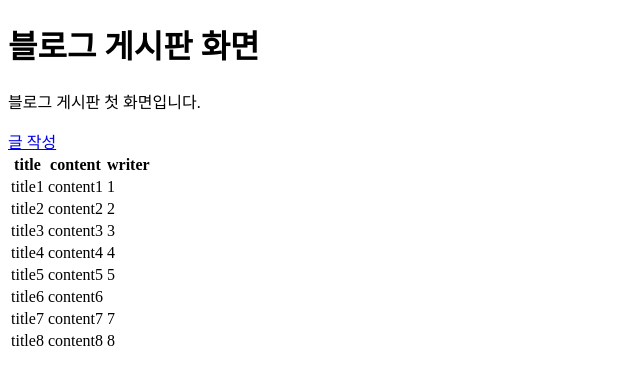
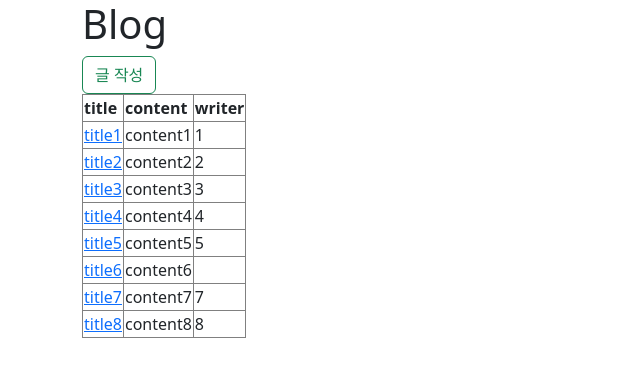
Before and after one commit to yoursin0330/BackendOrmi, a Django app: page /blog/ in a window 1280 px wide. Shown: the top 385 px of the page, without its empty margins (0-640 px from the left). Run offline with Django 4.2, Linux system fonts and the light colour scheme; data comes from the database, SQL or seed files in the repository; both versions use the stored data as it was after the commit.

Commit message:
06/21 게시판 상세페이지 작성

```diff
--- a/Django/myapp/blog/templates/blog/base.html
+++ b/Django/myapp/blog/templates/blog/base.html
@@ -3,10 +3,17 @@
   <head>
     <meta charset="UTF-8" />
     <meta name="viewport" content="width=device-width, initial-scale=1.0" />
+    <link href="https://cdn.jsdelivr.net/npm/bootstrap@5.2.3/dist/css/bootstrap.min.css" rel="stylesheet" integrity="sha384-rbsA2VBKQhggwzxH7pPCaAqO46MgnOM80zW1RWuH61DGLwZJEdK2Kadq2F9CUG65" crossorigin="anonymous">
     <title>블로그</title>
+
   </head>
   <body>
-    {% block content%}
-    {% endblock content%}
+    <div class="container">
+      <h1>Blog</h1>
+      {% block content%}
+      {% endblock content%}
+    </div>
+    <script src="https://cdn.jsdelivr.net/npm/@popperjs/core@2.11.6/dist/umd/popper.min.js" integrity="sha384-oBqDVmMz9ATKxIep9tiCxS/Z9fNfEXiDAYTujMAeBAsjFuCZSmKbSSUnQlmh/jp3" crossorigin="anonymous"></script>
+    <script src="https://cdn.jsdelivr.net/npm/bootstrap@5.2.3/dist/js/bootstrap.min.js" integrity="sha384-cuYeSxntonz0PPNlHhBs68uyIAVpIIOZZ5JqeqvYYIcEL727kskC66kF92t6Xl2V" crossorigin="anonymous"></script>
   </body>
 </html>
--- a/Django/myapp/blog/templates/blog/edit.html
+++ b/Django/myapp/blog/templates/blog/edit.html
@@ -1,4 +1,3 @@
 {% extends 'blog/base.html' %}
 {% block content %}
-<h1>블로그 게시판 화면</h1>
 {% endblock %}
--- a/Django/myapp/blog/templates/blog/write.html
+++ b/Django/myapp/blog/templates/blog/post_form.html
@@ -1,10 +1,9 @@
 {% extends 'blog/base.html' %}
 
 {% block content %}
-    <h1>블로그 글 작성 화면</h1>
     <form action="{% url 'blog:write' %}" method="post">
         {% csrf_token %}
         {{form.as_p}}
-        <input type="submit">
+        <input type="submit" class="btn btn-outline-success">
     </form>
 {% endblock %}
--- a/Django/myapp/blog/templates/blog/board.html
+++ b/Django/myapp/blog/templates/blog/post_list.html
@@ -1,16 +1,13 @@
 {% extends 'blog/base.html' %}
 {% block content %}
-    <h1>블로그 게시판 화면</h1>
-    <p>블로그 게시판 첫 화면입니다.</p>
-
-    <a href="{% url 'blog:write' %}">글 작성</a>
+    <a href="{% url 'blog:write' %}" class="btn btn-outline-success">글 작성</a>
 <!-- context -->
 <!-- 조건문, 순회문 사용가능 -->
 
 <!-- 글이 있을 때 -->
 <!-- 테이블 형태 -->
     {% if posts %}
-        <table>
+        <table class="table-bordered">
             <tr>
                 <th>title</th>
                 <th>content</th>
@@ -19,7 +16,7 @@
         <tbody>
             {% for post in posts %}
             <tr>
-                <td>{{post.title}}</td>
+                <td><a href="{% url 'blog:detail' pk=post.pk %}">{{post.title}}</a></td>
                 <td>{{post.content}}</td>
                 <td>{{post.writer}}</td>
             </tr>
--- a/Django/myapp/blog/urls.py
+++ b/Django/myapp/blog/urls.py
@@ -4,10 +4,13 @@ from . import views
 app_name = 'blog'
 urlpatterns = [
     #path( 패턴, 매핑 ) /blog/
-    path("",views.Index.as_view(), name='list'),
+
     #글 조회
-    path("write/",views.Index.write, name='write'),
+    path("",views.List.as_view(), name='list'),
+    #글 상세조회
+    path("detail/<int:pk>",views.Detail.as_view(),name='detail'), #blog/detail/1
     #글 작성
+    path("write/",views.Write.as_view(), name='write'), #blog/write
     #글 수정
     #글 삭제
     #코멘트 작성
--- a/Django/myapp/blog/views.py
+++ b/Django/myapp/blog/views.py
@@ -1,9 +1,9 @@
 from django.shortcuts import render, redirect
-from django.http import HttpResponse
 from django.views import View
+from django.views.generic import ListView, CreateView, DeleteView
 from .models import Post
 from .forms import PostForm
-
+from django.urls import reverse_lazy
 # Create your views here.
 # 어떤 응답을 해 줄건지
 
@@ -40,3 +40,24 @@ class Index(View):
         #아닐때는 새롭게 form을 생성해준다
         form = PostForm()
         return render(request, 'blog/write.html',{'form' : form} )
+
+
+# Django 자체의 클래스 뷰 기능도 강력하고 편리
+# django.views.generic -> ListView
+class List(ListView):
+    model = Post #모델이 어떤 건지 보여주고
+    template_name='blog/post_list.html'
+    context_object_name = 'posts'
+
+
+
+class Write(CreateView):
+    model = Post
+    form_class = PostForm
+    success_url = reverse_lazy('blog:list')
+
+
+class Detail(DeleteView):
+    model = Post
+    template_name = 'blog/post_detail.html'
+    context_object_name = 'post'
```
Also changed, not shown: Django/myapp/blog/templates/blog/post_detail.html (added, +9 -0 lines), Django/myapp/db.sqlite3.
